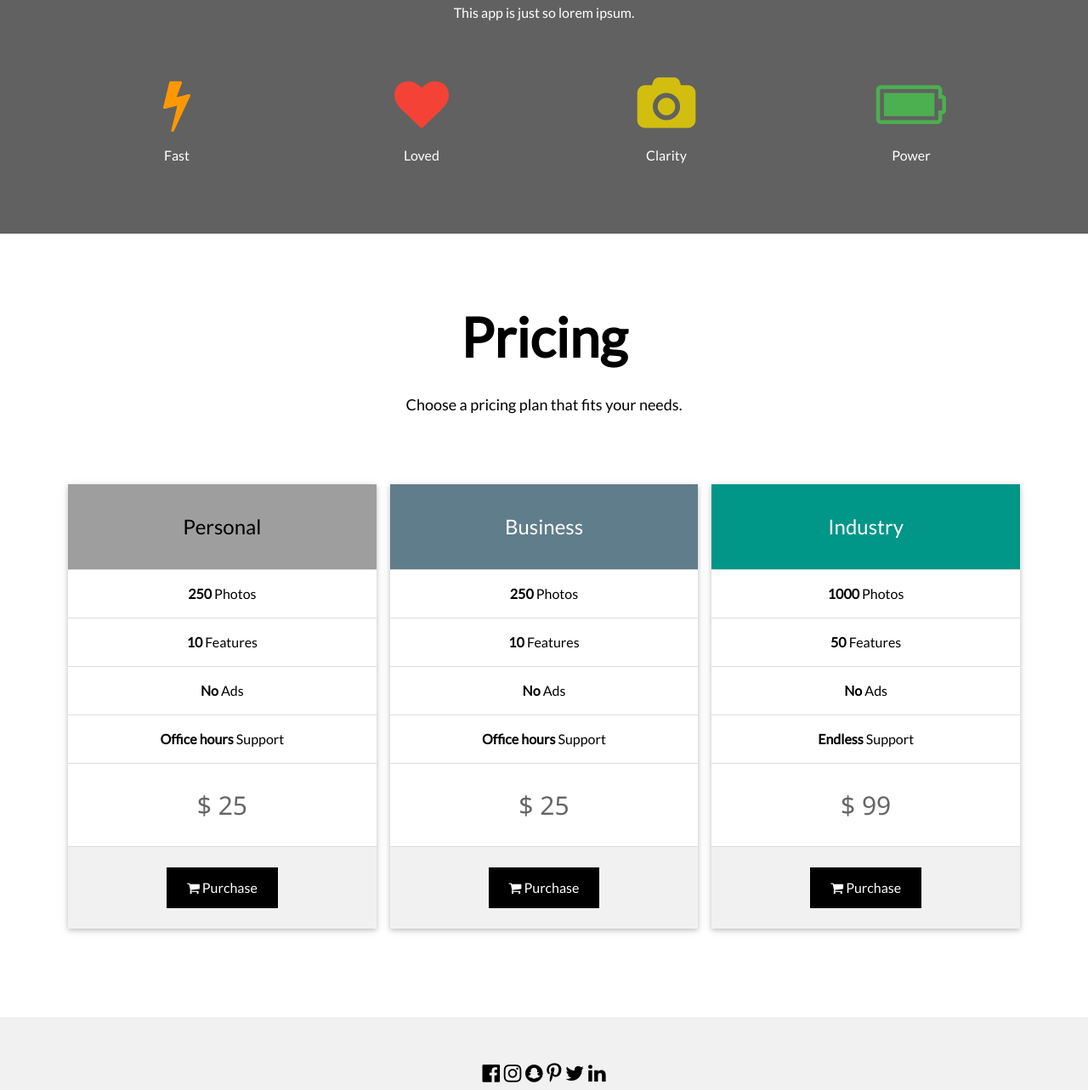
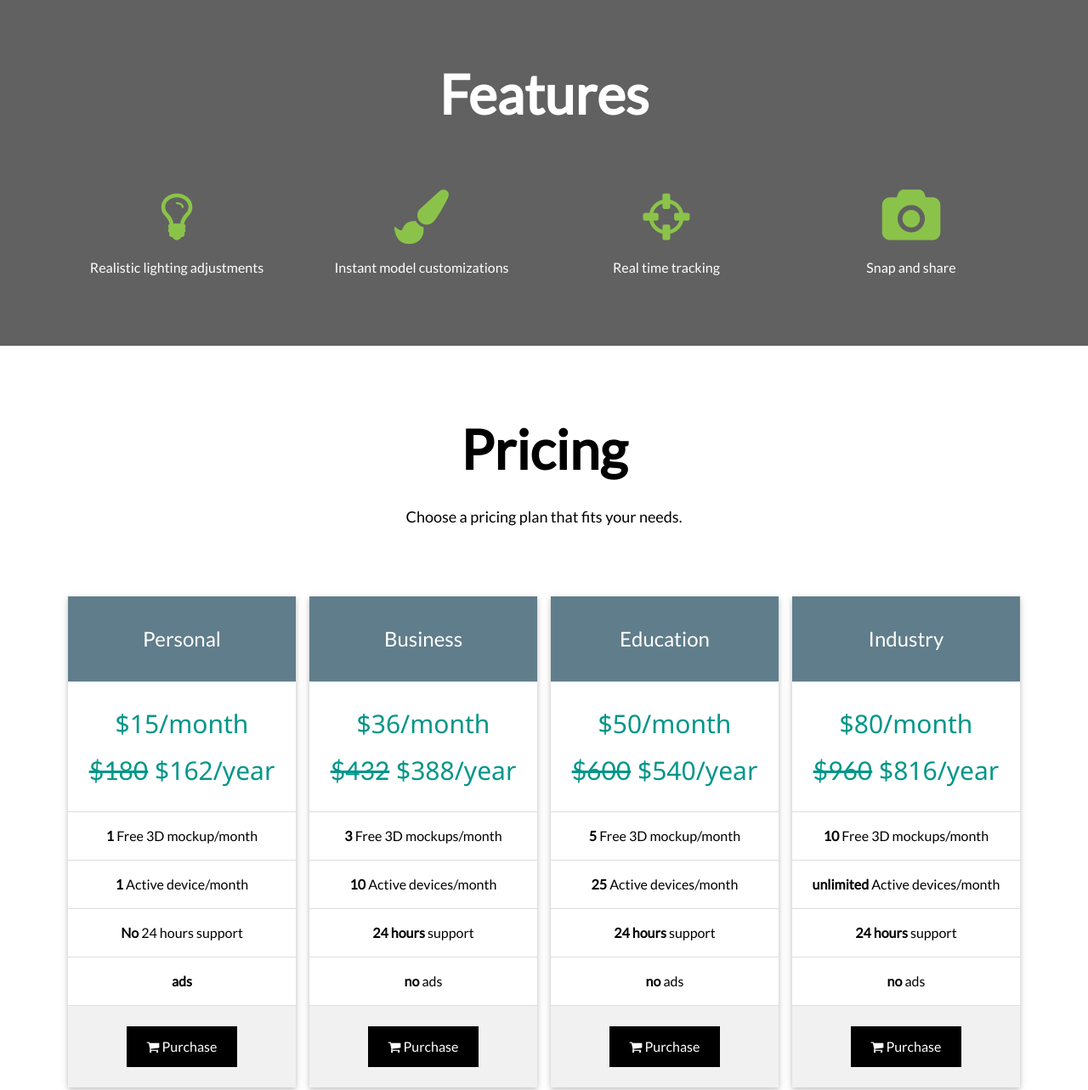
Before and after one commit to crispipear/mirage, a plain HTML site: page index.html in a window 1280 px wide. Shown: the part 1376-2659 px from the top of the page at 85% size. Drawn offline with nearby package versions, Linux system fonts and the light colour scheme.

Commit message:
finalize

```diff
--- a/index.html
+++ b/index.html
@@ -21,14 +21,13 @@ img {margin-bottom: -8px;}
 </style>
 <!-- Header with Slideshow -->
 <header class="w3-display-container w3-center">
-  <button class="w3-button w3-block w3-green w3-hide-large w3-hide-medium" onclick="document.getElementById('download').style.display='block'">Download <i class="fa fa-android"></i> <i class="fa fa-apple"></i> <i class="fa fa-windows"></i></button>
   <div class="mySlides w3-animate-opacity">
     <img class="w3-image" src="img/img3.jpg" alt="Image 1" style="width:100%">
     <div class="w3-display-left w3-padding w3-hide-small" style="width:35%; margin-left: 10%">
       <div class="w3-black w3-opacity w3-hover-opacity-off w3-padding-large w3-round-small">
         <h1 class="w3-xxlarge">Miraged Design</h1>
         <hr class="w3-opacity">
-        <p>Breathe life into your design</p>
+        <p>Experience design through augumented reality</p>
       </div>
     </div>
   </div>
@@ -39,9 +38,14 @@ img {margin-bottom: -8px;}
   <div class="w3-row-padding">
     <div class="w3-col l6 m6">
       <h1 class="w3-xxxlarge w3-text-teal"><b>Why Miraged Design?</b></h1>
-      <p><span class="w3-xlarge">Experience design through augumented reality.</span></p>
+      <p><span class="w3-xlarge">Miraged Design builds a bridge between physical world and virtual designs.</span></p>
         <p>
-          With Miraged Design, you will be able to stimulate your product designs in augumented reality in real time.
+          With Miraged Design, you will be able to stimulate your product designs in augumented reality in real time. Upload your own furniture 3D models into the
+          appliaction and watch your design merge with reality. Visualize your work and watch it come to life.
+        </p>
+        <p>
+          We also provide a team of 3D artists to create beautiful furniture models that suits what you imagine. Run the models on our platform to experience the unique
+          interactions.
         </p>
       <button class="w3-button w3-light-grey w3-padding-large w3-section w3-hide-small" onclick="document.getElementById('download').style.display='block'">
         <i class="fa fa-download"></i> Download Free Trial
@@ -63,7 +67,7 @@ img {margin-bottom: -8px;}
       <p>Download the app in AppStore, Google Play or Microsoft Store.</p>
       <i class="fa fa-android w3-large"></i> <i class="fa fa-apple w3-large"></i> <i class="fa fa-windows w3-large"></i>
       <p><input class="w3-input w3-border" type="text" placeholder="Enter e-mail"></p>
-      <button type="button" class="w3-button w3-block w3-padding-large w3-teal w3-margin-bottom" onclick="document.getElementById('download').style.display='none'">Download free trial today and earn 2 free mockups!</button>
+      <button type="button" class="w3-button w3-block w3-padding-large w3-teal w3-margin-bottom" onclick="document.getElementById('download').style.display='none'">Download free trial today and earn a free mockup!</button>
     </div>
   </div>
 </div>
@@ -71,24 +75,22 @@ img {margin-bottom: -8px;}
 <!-- Features Section -->
 <div class="w3-container w3-padding-64 w3-dark-grey w3-center">
   <h1 class="w3-jumbo"><b>Features</b></h1>
-  <p>This app is just so lorem ipsum.</p>
-
   <div class="w3-row" style="margin-top:64px">
     <div class="w3-col s3">
-      <i class="fa fa-bolt w3-text-orange w3-jumbo"></i>
-      <p>Fast</p>
+      <i class="fa fa-lightbulb-o w3-text-light-green w3-jumbo"></i>
+      <p>Realistic lighting adjustments</p>
     </div>
     <div class="w3-col s3">
-      <i class="fa fa-heart w3-text-red w3-jumbo"></i>
-      <p>Loved</p>
+      <i class="fa fa-paint-brush w3-text-light-green w3-jumbo"></i>
+      <p>Instant model customizations</p>
     </div>
     <div class="w3-col s3">
-      <i class="fa fa-camera w3-text-yellow w3-jumbo"></i>
-      <p>Clarity</p>
+      <i class="fa fa-crosshairs w3-text-light-green w3-jumbo"></i>
+      <p>Real time tracking</p>
     </div>
     <div class="w3-col s3">
-      <i class="fa fa-battery-full w3-text-green w3-jumbo"></i>
-      <p>Power</p>
+      <i class="fa fa-camera w3-text-light-green w3-jumbo"></i>
+      <p>Snap and share</p>
     </div>
   </div>
 </div>
@@ -98,48 +100,67 @@ img {margin-bottom: -8px;}
   <h1 class="w3-jumbo"><b>Pricing</b></h1>
   <p class="w3-large">Choose a pricing plan that fits your needs.</p>
   <div class="w3-row-padding" style="margin-top:64px">
-    <div class="w3-third w3-section">
+    <div class="w3-quarter w3-section">
       <ul class="w3-ul w3-card w3-hover-shadow">
-        <li class="w3-gray w3-xlarge w3-padding-32">Personal</li>
-        <li class="w3-padding-16"><b>250</b> Photos</li>
-        <li class="w3-padding-16"><b>10</b> Features</li>
-        <li class="w3-padding-16"><b>No</b> Ads</li>
-        <li class="w3-padding-16"><b>Office hours</b> Support</li>
+        <li class="w3-blue-gray w3-xlarge w3-padding-32">Personal</li>
         <li class="w3-padding-16">
-          <h2 class="w3-opacity">$ 25</h2>
+          <h2 class="w3-text-teal">$15/month</h2>
+          <h2 class="w3-text-teal"><s>$180</s> $162/year</h2>
         </li>
+        <li class="w3-padding-16"><b>1</b> Free 3D mockup/month</li>
+        <li class="w3-padding-16"><b>1</b> Active device/month</li>
+        <li class="w3-padding-16"><b>No</b> 24 hours support</li>
+        <li class="w3-padding-16"><b>ads</b></li>
         <li class="w3-light-grey w3-padding-24">
-          <button class="w3-button w3-black w3-padding-large" onclick="document.getElementById('download').style.display='block'"><i class="fa fa-shopping-cart" aria-hidden="true"></i> Purchase</button>
+          <button class="w3-button w3-black w3-padding-large" onclick="document.getElementById('download').style.display='block'"><i class="fa fa-shopping-cart" aria-hidden="true"></i>  Purchase</button>
         </li>
       </ul>
     </div>
-    <div class="w3-third w3-section">
+    <div class="w3-quarter w3-section">
       <ul class="w3-ul w3-card w3-hover-shadow">
         <li class="w3-blue-gray w3-xlarge w3-padding-32">Business</li>
-        <li class="w3-padding-16"><b>250</b> Photos</li>
-        <li class="w3-padding-16"><b>10</b> Features</li>
-        <li class="w3-padding-16"><b>No</b> Ads</li>
-        <li class="w3-padding-16"><b>Office hours</b> Support</li>
         <li class="w3-padding-16">
-          <h2 class="w3-opacity">$ 25</h2>
+          <h2 class="w3-text-teal">$36/month</h2>
+          <h2 class="w3-text-teal"><s>$432</s> $388/year</h2>
         </li>
+        <li class="w3-padding-16"><b>3</b> Free 3D mockups/month</li>
+        <li class="w3-padding-16"><b>10</b> Active devices/month</li>
+        <li class="w3-padding-16"><b>24 hours</b> support</li>
+        <li class="w3-padding-16"><b>no</b> ads</li>
         <li class="w3-light-grey w3-padding-24">
-          <button class="w3-button w3-black w3-padding-large" onclick="document.getElementById('download').style.display='block'"><i class="fa fa-shopping-cart" aria-hidden="true"></i> Purchase</button>
+          <button class="w3-button w3-black w3-padding-large" onclick="document.getElementById('download').style.display='block'"><i class="fa fa-shopping-cart" aria-hidden="true"></i>  Purchase</button>
         </li>
       </ul>
     </div>
-    <div class="w3-third w3-section">
+    <div class="w3-quarter w3-section">
       <ul class="w3-ul w3-card w3-hover-shadow">
-        <li class="w3-teal w3-xlarge w3-padding-32">Industry</li>
-        <li class="w3-padding-16"><b>1000</b> Photos</li>
-        <li class="w3-padding-16"><b>50</b> Features</li>
-        <li class="w3-padding-16"><b>No</b> Ads</li>
-        <li class="w3-padding-16"><b>Endless</b> Support</li>
+        <li class="w3-blue-gray w3-xlarge w3-padding-32">Education</li>
         <li class="w3-padding-16">
-          <h2 class="w3-opacity">$ 99</h2>
+          <h2 class="w3-text-teal">$50/month</h2>
+          <h2 class="w3-text-teal"><s>$600</s> $540/year</h2>
         </li>
+        <li class="w3-padding-16"><b>5</b> Free 3D mockup/month</li>
+        <li class="w3-padding-16"><b>25</b> Active devices/month</li>
+        <li class="w3-padding-16"><b>24 hours</b> support</li>
+        <li class="w3-padding-16"><b>no</b> ads</li>
         <li class="w3-light-grey w3-padding-24">
-          <button class="w3-button w3-black w3-padding-large" onclick="document.getElementById('download').style.display='block'"><i class="fa fa-shopping-cart" aria-hidden="true"></i> Purchase</button>
+          <button class="w3-button w3-black w3-padding-large" onclick="document.getElementById('download').style.display='block'"><i class="fa fa-shopping-cart" aria-hidden="true"></i>  Purchase</button>
+        </li>
+      </ul>
+    </div>
+    <div class="w3-quarter w3-section">
+      <ul class="w3-ul w3-card w3-hover-shadow">
+        <li class="w3-blue-gray w3-xlarge w3-padding-32">Industry</li>
+        <li class="w3-padding-16">
+          <h2 class="w3-text-teal">$80/month</h2>
+          <h2 class="w3-text-teal"><s>$960</s> $816/year</h2>
+        </li>
+        <li class="w3-padding-16"><b>10</b> Free 3D mockups/month</li>
+        <li class="w3-padding-16"><b>unlimited</b> Active devices/month</li>
+        <li class="w3-padding-16"><b>24 hours</b> support</li>
+        <li class="w3-padding-16"><b>no</b> ads</li>
+        <li class="w3-light-grey w3-padding-24">
+          <button class="w3-button w3-black w3-padding-large" onclick="document.getElementById('download').style.display='block'"><i class="fa fa-shopping-cart" aria-hidden="true"></i>  Purchase</button>
         </li>
       </ul>
     </div>
@@ -158,16 +179,13 @@ img {margin-bottom: -8px;}
     <i class="fa fa-linkedin w3-hover-opacity"></i>
   </div>
 </footer>
-
 <script>
 // Slideshow
 var slideIndex = 1;
 showDivs(slideIndex);
-
 function plusDivs(n) {
   showDivs(slideIndex += n);
 }
-
 function showDivs(n) {
   var i;
   var x = document.getElementsByClassName("mySlides");
@@ -179,6 +197,5 @@ function showDivs(n) {
   x[slideIndex-1].style.display = "block";
 }
 </script>
-
 </body>
 </html>
```
